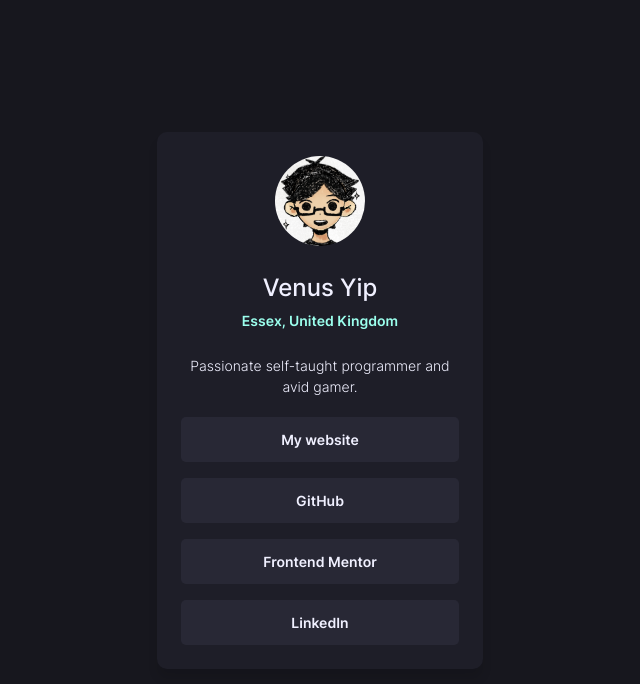
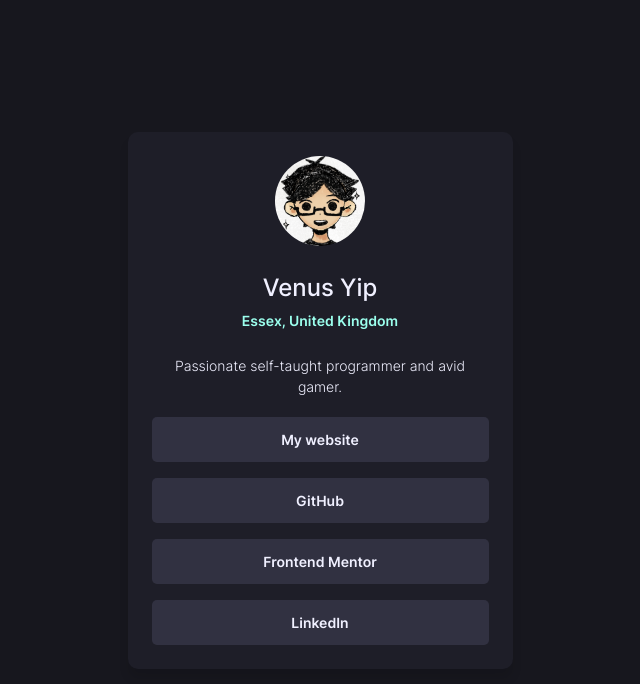
Before and after one commit to VenusY/social-links, a React app: page / in a window 1280 px wide. Shown: the top 684 px of the page, without its empty margins (320-960 px from the left). Built offline with nearby package versions, Linux system fonts and the light colour scheme.

Commit message:
Increase max-width value

```diff
--- a/src/styles/scss/App.scss
+++ b/src/styles/scss/App.scss
@@ -11,7 +11,7 @@
   --clr-secondary: #9bffed;
   --bg-primary: #17171e;
   --bg-secondary: #1e1e28;
-  --bg-tertiary: #282835;
+  --bg-tertiary: #313141;
 }
 
 body {
@@ -27,7 +27,7 @@ body {
 }
 
 .card {
-  max-width: 326px;
+  max-width: 385px;
   padding: 24px;
   background: var(--bg-secondary);
   border-radius: 10px;
```
